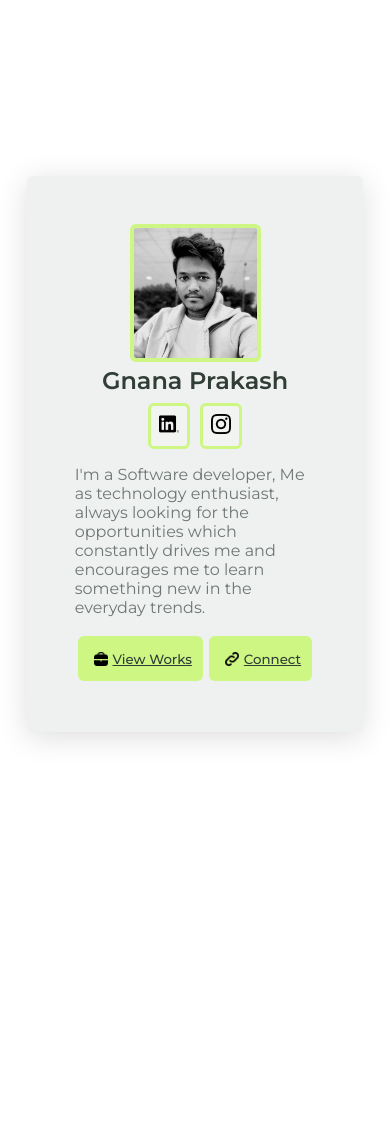
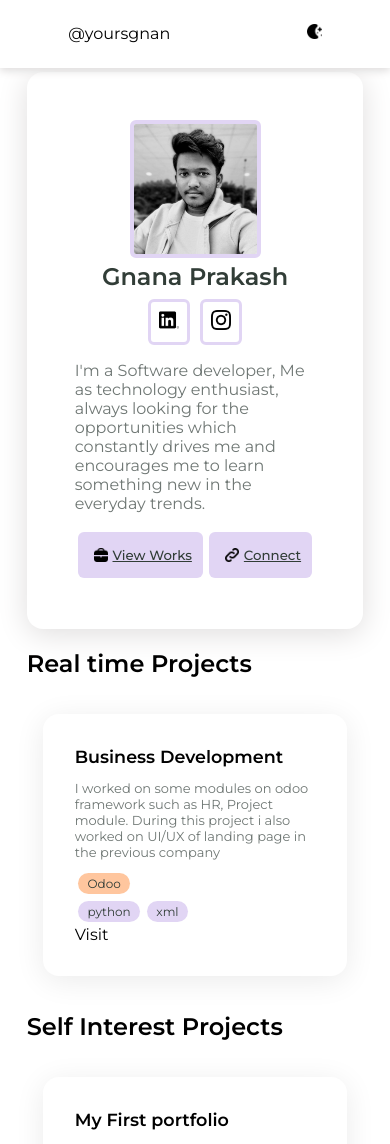
Before and after one commit to yoursgnan/yoursgnan.github.io, a React (Vite) app: page / in a window 390 px wide. Shown: the top 1144 px of the page. Before the commit the page ends 908 px from the top, so only its background shows below. Built offline with nearby package versions, Linux system fonts and the light colour scheme.

Commit message:
project changes
project changes

```diff
--- a/src/App.css
+++ b/src/App.css
@@ -9,7 +9,6 @@ body {
   display: flex;
   justify-content: center;
   align-items: center;
-  height: 100vh;
   background: white;
   padding: 2rem;
 }
@@ -21,41 +20,13 @@ body {
   --secondary-white: #F2F4F2;
   --purple: #E1D5F4;
   --orange: #FFC69E;
+  --white: #FFFFFF;
 }
-.boxitems-container {
-  position: absolute;
-  width: 100%;
-  height: 100%;
-}
-.boxitem{
-  transition: 1s;
-}
-.boxsquare {
-  position: fixed;
-  width: 84px;
-  height: 84px;
-  background: var(--primary-box-color);
-}
-
-.boxcircle{
-  position: fixed;
-  width: 84px;
-  height: 84px;
-  border-radius: 50%;
-  background: var(--primary-box-color);
-}
-
-.boxcircle:hover{
-  background: var(--orange);
-}
-
-.boxsquare:hover{
-  background: var(--purple);
-}
-
-.boxsquare1{
-  bottom: 10%;
-  left:5%;
+.main-content{
+  display: flex;
+  flex-direction: column;
+  justify-content: center;
+  align-items: center;
 }
 .share-container {
   margin-top:0.5rem;
@@ -68,10 +39,10 @@ body {
 }
 
 .share-bubble {
-  background: var(--secondary-white);
+  background: var(--white);
   padding: 0.5rem;
   border-radius: 6px;
-  border: solid 3px var(--light-green);
+  border: solid 3px var(--purple);
 }
 
 .share-bubble:hover{
@@ -79,10 +50,10 @@ body {
 }
 
 .box-container {
-  background: var(--primary-box-color);
+  background: var(--white);
   width: fit-content;
   padding: 3rem;
-  border-radius: 6px;
+  border-radius: 1rem;
   box-shadow: 0 5px 30px #dfdddd;
 }
 
@@ -108,7 +79,7 @@ body {
 .flex1 > img{
   width: 123px;
   height: 130px;
-  border: solid 4px var(--light-green);
+  border: solid 4px var(--purple);
   border-radius: 6px;
 }
 
@@ -126,7 +97,7 @@ body {
 .primary-button {
   margin: 0.2rem;
   padding: 0.5rem;
-  background: var(--light-green);
+  background: var(--purple);
   border: solid transparent;
   border-radius: 6px;
   width: max-content;
@@ -150,3 +121,63 @@ body {
   font-family: 'Montserrat', sans-serif;
   font-weight: 500;
 }
+
+.projects-container {
+  display: grid;
+  grid-template-columns: repeat(2,1fr);
+}
+
+.project-box {
+  max-width: 300px;
+  margin: 1rem;
+  background: var(--white);
+  padding: 2rem;
+  border-radius: 1rem;
+  box-shadow: 0 5px 30px #ebebeb;
+}
+.project-languages-container{
+  display: flex;
+}
+.text-bubble {
+  background: var(--purple);
+  width: fit-content;
+  padding: 0.2rem;
+  color:var(--primary-text-color);
+  padding-left:0.6rem;
+  padding-right: 0.6rem;
+  border-radius: 1rem;
+  margin: 0.2rem;
+  font-size: 12px;
+}
+.primary {
+  background: var(--orange);
+}
+.project-banner-wrapper{
+  font-size: 15px;
+}
+.project-banner-wrapper > h3 {
+  margin: 0px;
+}
+.project-details-content{
+  font-size: 13px;
+  color: var(--secondary-text-color)
+}
+.nav-bar-container {
+  position: fixed;
+  top:0px;
+  height: 8%;
+  background: var(--white);
+  box-shadow: 0 3px 8px #dfdddd;
+  width: 100%;
+  display: flex;
+  justify-content: space-around;
+  align-items: center;
+}
+.empty-div{
+  height: 40px;
+}
+@media (max-width:500px) {
+  .projects-container{
+    grid-template-columns: repeat(1,1fr);
+  }
+}
--- a/src/App.jsx
+++ b/src/App.jsx
@@ -1,17 +1,21 @@
 
 import data from './data'
 import AboutMe from './fragments/AboutMe'
-import BoxItems from './components/BoxItems'
+import ProjectsFragment from './fragments/Projects'
+import NavBar from './fragments/NavBar'
+import EmptyDiv from './components/EmptyDiv'
 
 import './App.css'
 import { useState } from 'react'
 
 function App() {
     return (
-      <>
-        {/* <BoxItems/> */}
+      <div className='main-content'>
+        <NavBar />
+        <EmptyDiv />
         <AboutMe data={data.about_me}/>
-      </>
+        <ProjectsFragment data={data.projects}/>
+      </div>
     )
 }
 
--- a/src/components/BoxItems.jsx
+++ /dev/null
@@ -1,15 +0,0 @@
-const BoxItems = () => {
-    return (
-        <div class="boxitems-container">
-            <div className="boxitem boxsquare boxsquare1"></div>
-            <div className="boxitem boxcircle boxcircle1"></div>
-            <div className="boxitem boxsquare boxsquare2"></div>
-            <div className="boxitem boxcircle boxcircle2"></div>
-            <div className="boxitem boxsquare boxsquare3"></div>
-            <div className="boxitem boxcircle boxcircle3"></div>
-        </div>
-
-    )
-}
-
-export default BoxItems
--- /dev/null
+++ b/src/components/EmptyDiv.jsx
@@ -0,0 +1,7 @@
+const EmptyDiv = () => {
+    return (
+        <div className="empty-div"></div>
+    )
+}
+
+export default EmptyDiv
--- a/src/components/ProjectBox.jsx
+++ b/src/components/ProjectBox.jsx
@@ -5,23 +5,15 @@ const expand_less = <span class="material-symbols-outlined">expand_less</span>
 const expand_more = <span class="material-symbols-outlined">expand_more</span>
 
 const ProjectBox = ({project}) => {
-    const [showContent,setShowContent] = useState(false)
 
-    const changeVisibility = () => {
-        setShowContent(!showContent)
-    }
     return (
         <div className="project-box">
 
             <div className="project-banner-wrapper">
                 <h3>{project.project_name}</h3>
-                <button onClick={changeVisibility} className="expand-button">
-                    {showContent?expand_less:expand_more}</button>
             </div>
-            {
-                showContent &&
             <div className="project-info-container">
-                <p>{project.project_details}</p>
+                <p className="project-details-content">{project.project_details}</p>
                 <p className="text-bubble primary">{project.main_app_frame}</p>
                 <div className="project-languages-container">
                 {
@@ -36,9 +28,6 @@ const ProjectBox = ({project}) => {
                 }
                 </div>
             </div>
-            }
-
-
         </div>
     )
 }
--- /dev/null
+++ b/src/fragments/NavBar.jsx
@@ -0,0 +1,26 @@
+import { useState } from "react"
+import sun from '../assets/sun.png'
+import moon from '../assets/moon-stars.png'
+const NavBar = () => {
+    const [darkMode ,setDarkMode] = useState(false)
+    const changeTheme = () => {
+        setDarkMode(true)
+    }
+    return (
+        <div className="nav-bar-container">
+            <div>
+                <p class="mydisplayid">@yoursgnan</p>
+            </div>
+            <div onClick={()=>changeTheme}>
+                {
+                !darkMode && <img src={moon} width={15} height={15}/>
+                }
+                {
+                    darkMode && <img src={sun} width={15} height={15}/>
+                }
+            </div>
+        </div>
+    )
+}
+
+export default NavBar
--- a/src/fragments/Projects.jsx
+++ b/src/fragments/Projects.jsx
@@ -2,21 +2,23 @@ import ProjectBox from '../components/ProjectBox'
 
 const ProjectsFragment = ({data}) => {
     return (
-        <div className='box-container project-box-container'>
+        <div id="projects">
+
             <h2>Real time Projects</h2>
             <div className="projects-container">
                 {
-                    data.real_time.map(object=><ProjectBox project={object}/>)
+                    data.real_time.map(object=><ProjectBox project={object} key={object.project_name}/>)
                 }
             </div>
-            <div className='empty-div'></div>
+
             <h2>Self Interest Projects</h2>
             <div className="projects-container">
                 {
-                    data.self_interest.map(object=><ProjectBox project={object}/>)
+                    data.self_interest.map(object=><ProjectBox project={object} key={object.project_name}/>)
                 }
             </div>
         </div>
+
     )
 }
 
```
Also changed, not shown: src/assets/moon-stars.png (added), src/assets/sun.png (added).
